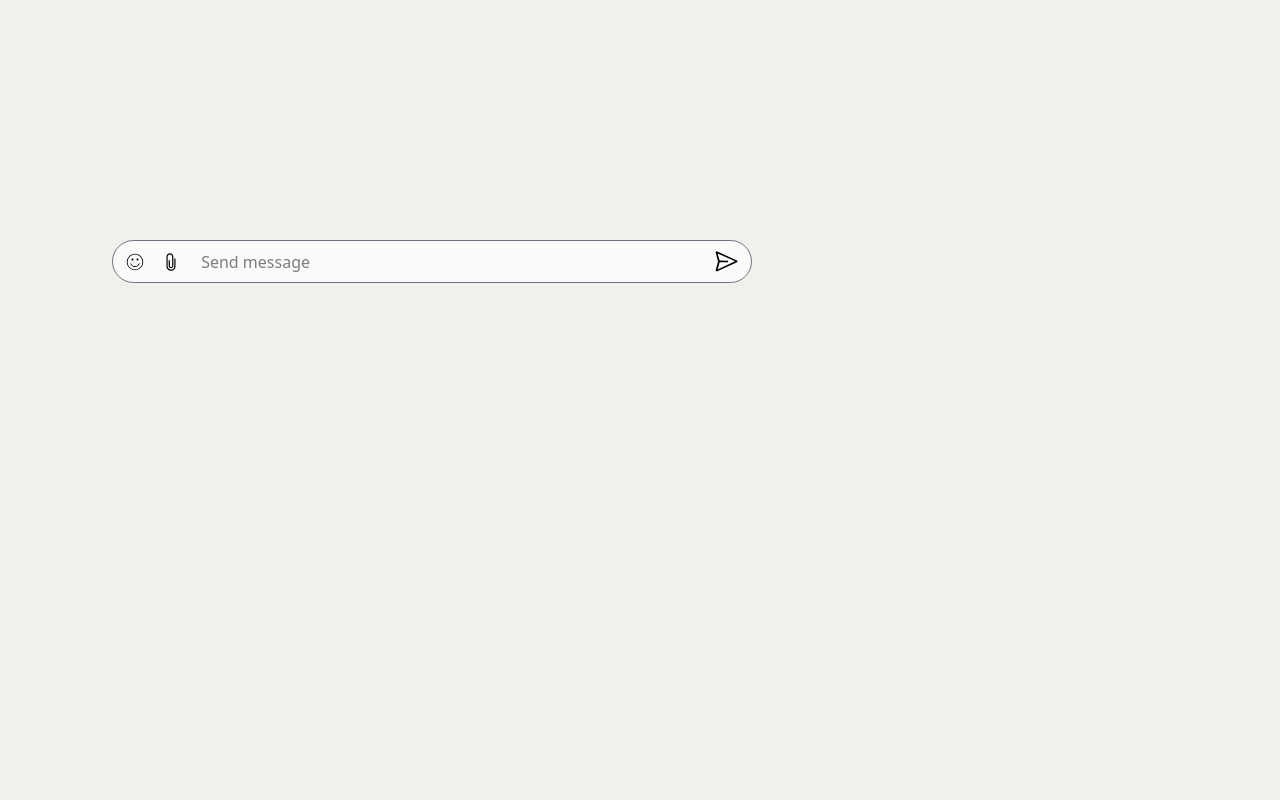
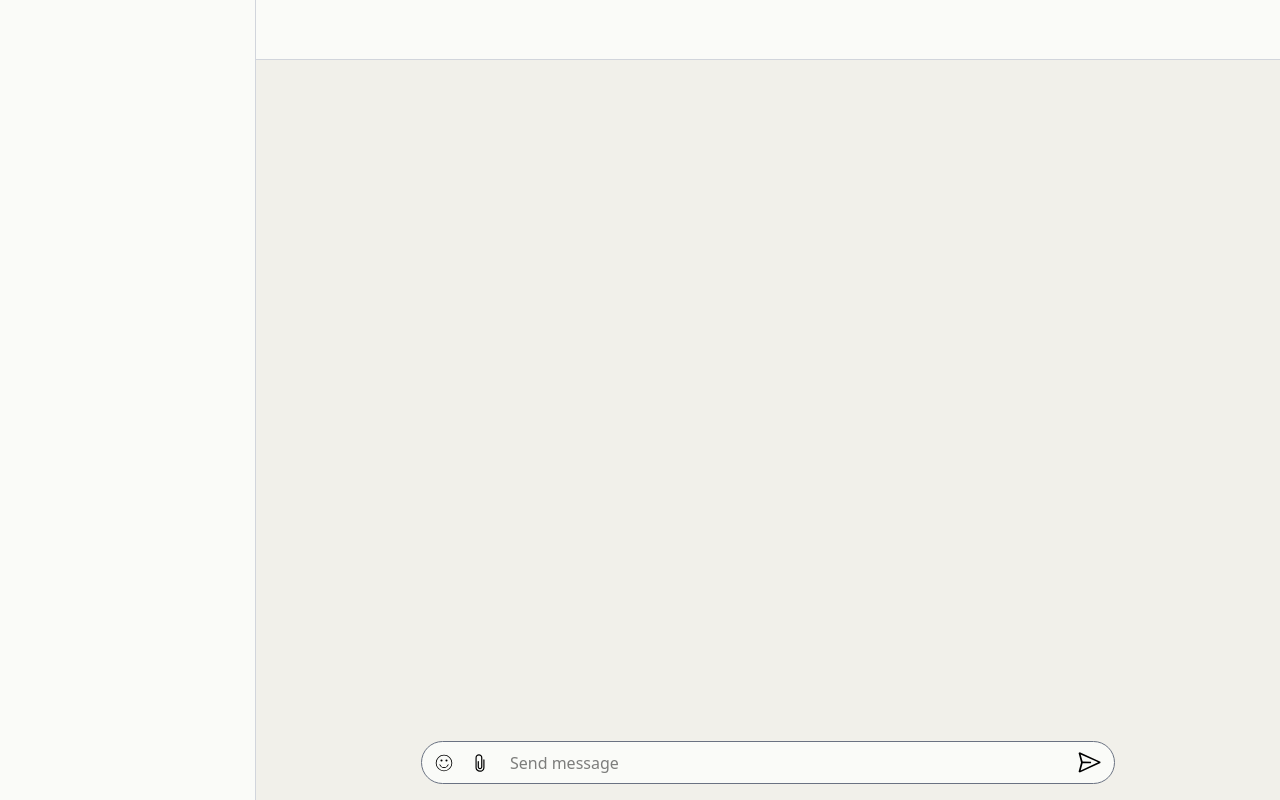
Before and after one commit to GOBINDA-GAGAN/LoopChat, a React (Vite) app in the folder Frontend/: page / in a window 1280 px wide. Built offline with nearby package versions, Linux system fonts and the light colour scheme.

Commit message:
feat: implement Header and Sidebar components, update App layout and Chart styling

```diff
--- a/Frontend/src/App.jsx
+++ b/Frontend/src/App.jsx
@@ -1,12 +1,27 @@
-import Chart from "./components/chart";
-
+import Chart from "./components/Chart";
+import Header from "./components/Header";
+import Sidebar from "./components/Sidebar";
 
 const App = () => {
   return (
-    <div className="bg-[#F1F0EA] h-screen w-screen">
-      <Chart/>
+    <div className="flex w-full h-screen">
+      {/* Sidebar - Left */}
+      <div className="w-[20%]">
+        <Sidebar />
+      </div>
+
+      {/* Right side - Header + Chart */}
+      <div className="flex flex-col flex-1 bg-[#F1F0EA]">
+        <div>
+          <Header />
+        </div>
+
+        <div className="flex-1 flex items-end justify-center p-4">
+          <Chart />
+        </div>
+      </div>
     </div>
-  )
-}
+  );
+};
 
 export default App;
--- a/Frontend/src/components/Chart.jsx
+++ b/Frontend/src/components/Chart.jsx
@@ -5,7 +5,7 @@ import { IoIosAttach } from "react-icons/io";
 
 const Chart = () => {
   return (
-    <div className="flex items-center w-1/2 relative border border-gray-500 px-2 py-1 gap-1  bg-[#FAFBF8] rounded-4xl top-60 left-28">
+    <div className="flex items-center w-[70%] border border-gray-500 px-2 py-1 gap-1  bg-[#FAFBF8] rounded-4xl">
       <div className="flex items-center gap-2">
         <span className="p-1 hover:bg-gray-200 rounded-xl ">
           <CiFaceSmile size={20} />
--- /dev/null
+++ b/Frontend/src/components/Header.jsx
@@ -0,0 +1,11 @@
+import React from 'react'
+
+const Header = () => {
+  return (
+    <div className='w-full border-b border-gray-300 h-[60px] bg-[#FAFBF8]'>
+
+    </div>
+  )
+}
+
+export default Header
--- /dev/null
+++ b/Frontend/src/components/Sidebar.jsx
@@ -0,0 +1,11 @@
+import React from 'react'
+
+const Sidebar = () => {
+  return (
+    <div className='w-full border-r border-gray-300 h-screen bg-[#FAFBF8]'>
+
+    </div>
+  )
+}
+
+export default Sidebar
```
